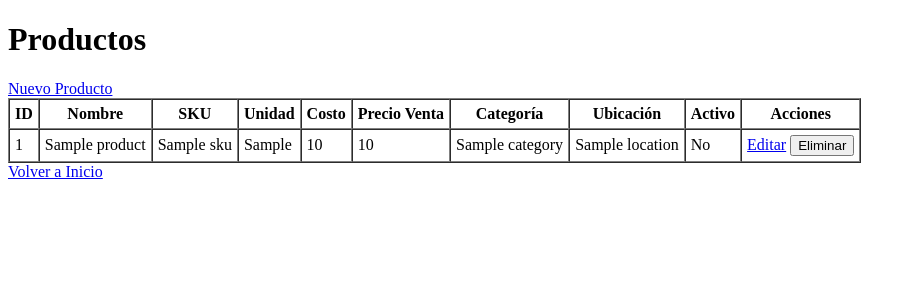
After one commit to Facuzogbe/stock-management-migration-predictor, a Flask app: template src/app/templates/Products/list.html in a window 1280 px wide. The commit adds this page. Shown: the top 300 px of the page, without its empty margins (0-916 px from the left). Run offline with Flask 3, Linux system fonts and the light colour scheme; the template is opened without the code that fills it: most values are stand-ins (such as "Sample title", 1, 10 or a date in 2020).

Commit message:
creation templates basic for new,edit,list  and add library in requirements

```diff
--- a/requirements.txt
+++ b/requirements.txt
@@ -28,3 +28,4 @@ typing_extensions==4.13.2
 tzdata==2025.2
 Werkzeug==3.1.3
 zipp==3.22.0
+Flask-SQLAlchemy==3.0.3
--- a/src/app/static/styles.css
+++ b/src/app/static/styles.css
@@ -1,4 +1,4 @@
-/* static/style.css */
+/* static/styles.css */
 
 /* Reset básico */
 * {
--- /dev/null
+++ b/src/app/templates/Products/list.html
@@ -0,0 +1,54 @@
+<!-- templates/products/list.html -->
+<!DOCTYPE html>
+<html lang="es">
+<head>
+    <meta charset="UTF-8" />
+    <title>Lista de Productos</title>
+</head>
+<body>
+    <h1>Productos</h1>
+    <a href="{{ url_for('product.new_product') }}">Nuevo Producto</a>
+    <table border="1" cellpadding="5" cellspacing="0">
+        <thead>
+            <tr>
+                <th>ID</th>
+                <th>Nombre</th>
+                <th>SKU</th>
+                <th>Unidad</th>
+                <th>Costo</th>
+                <th>Precio Venta</th>
+                <th>Categoría</th>
+                <th>Ubicación</th>
+                <th>Activo</th>
+                <th>Acciones</th>
+            </tr>
+        </thead>
+        <tbody>
+            {% for product in products %}
+            <tr>
+                <td>{{ product.product_id }}</td>
+                <td>{{ product.product_name }}</td>
+                <td>{{ product.sku }}</td>
+                <td>{{ product.unit_of_measure }}</td>
+                <td>{{ product.cost }}</td>
+                <td>{{ product.sale_price }}</td>
+                <td>{{ product.category }}</td>
+                <td>{{ product.location }}</td>
+                <td>{{ 'Sí' if product.active else 'No' }}</td>
+                <td>
+                    <a href="{{ url_for('product.edit_product', product_id=product.product_id) }}">Editar</a>
+                    <form action="{{ url_for('product.delete_product', product_id=product.product_id) }}" method="POST" style="display:inline;">
+                        <button type="submit" onclick="return confirm('¿Estás seguro de eliminar este producto?');">Eliminar</button>
+                    </form>
+                </td>
+            </tr>
+            {% else %}
+            <tr>
+                <td colspan="10">No hay productos registrados.</td>
+            </tr>
+            {% endfor %}
+        </tbody>
+    </table>
+    <a href="{{ url_for('main.home') }}">Volver a Inicio</a>
+</body>
+</html>
--- a/src/app/templates/base.html
+++ b/src/app/templates/base.html
@@ -12,7 +12,7 @@
         {% if session.get('username') %}
         <nav>
             <a href="/home">Inicio</a>
-            <a href="/productos">Productos</a>
+            <a href="/products">Productos</a>
             <a href="/movimientos">Movimientos</a>
             <a href="/prediccion">Predicción</a>
             <a href="{{ url_for('main.logout') }}">Cerrar sesión</a>
```
Also changed, not shown: src/app/templates/Products/edit.html (added, +45 -0 lines), src/app/templates/Products/new.html (added, +45 -0 lines).
